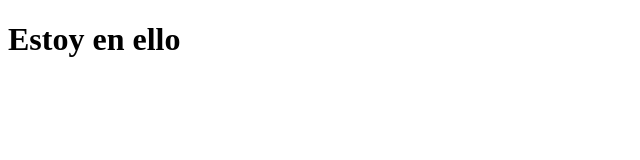
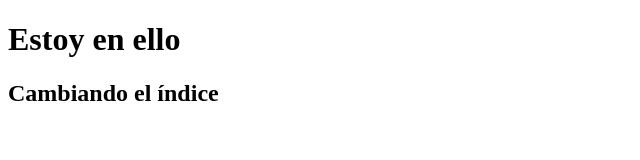
Before and after one commit to juandegaray/juandegaray.github.io, a plain HTML site: page index.html in a window 1280 px wide. Shown: the whole page, without its empty margins (0-640 px from the left). Drawn offline with Linux system fonts and the light colour scheme.

Commit message:
añado la segunda entrada

```diff
--- a/index.html
+++ b/index.html
@@ -7,5 +7,6 @@
 </head>
 <body>
     <h1>Estoy en ello</h1>
+    <h2>Cambiando el índice</h2>
 </body>
 </html>
```
